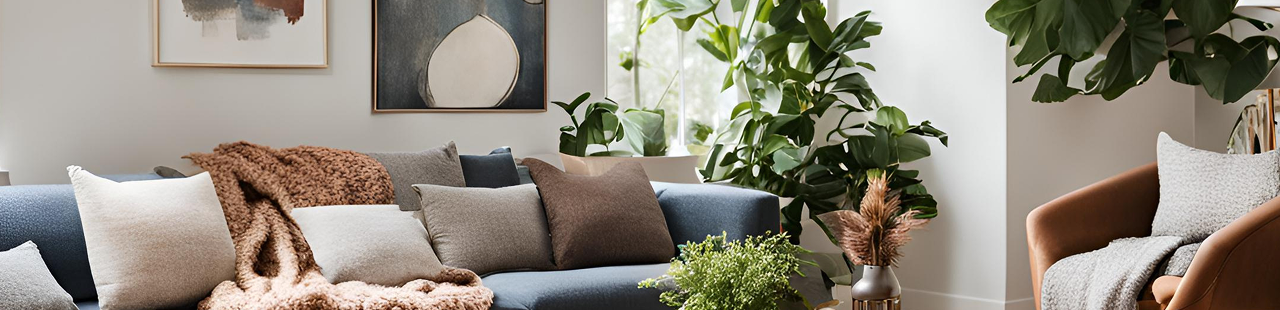
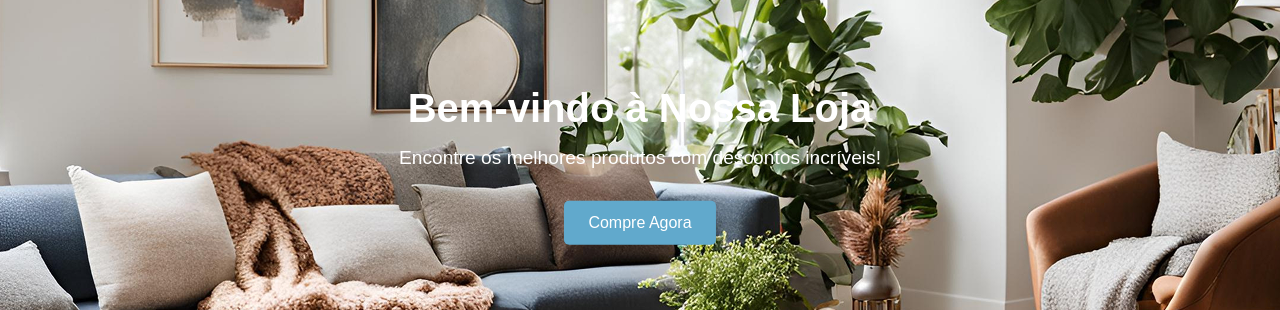
Before and after one commit to santiagobruna/teste-front-vmb, a React (Vite) app: page / in a window 1280 px wide. Shown: the part 443-753 px from the top of the page. Built offline with nearby package versions, Linux system fonts and the light colour scheme; no server answers; a web font is replaced by a local one.

Commit message:
feat(CTA): Insere botão de chamada principal no banner

```diff
--- a/src/components/Banner/banner.scss
+++ b/src/components/Banner/banner.scss
@@ -16,12 +16,50 @@
         top: 50%;
         left: 50%;
         transform: translate(-50%, -50%);
-        color: white;
+        color: var(--color-secondary);
         text-align: center;
         z-index: 2;
         padding: 1rem;
+        h1 {
+            font-size: 2.5rem;
+            margin-bottom: 1rem;
+        }
+
+        p {
+            font-size: 1.2rem;
+            margin-bottom: 2rem;
+        }
+
+        .btn-cta {
+            background-color: var(--color-primary);
+            border: none;
+            padding: 0.8rem 1.5rem;
+            font-size: 1rem;
+            color: var(--color-secondary);
+            cursor: pointer;
+            border-radius: 5px;
+            transition: background 0.3s;
+
+            &:hover {
+                background-color: var(--color-title);
+            }
+        }
     }
     @media (max-width: 768px) {
         height: 172px;
+        .banner-content {
+            top: 80%;
+            left: 20%;
+            h1 {
+                display: none;
+            }
+            p {
+                display: none;
+            }
+            .btn-cta {
+                padding: 0.5rem 1rem;
+                font-size: 0.9rem;
+            }
+        }
     }
 }
--- a/src/components/Banner/index.tsx
+++ b/src/components/Banner/index.tsx
@@ -3,12 +3,24 @@ import banner from '../../assets/banner.png';
 import bannerMobile from '../../assets/banner-mobile.png';
 
 const Banner = () => {
+    const scrollToProducts = () => {
+        const productsSection = document.getElementById("products");
+        if (productsSection) {
+            productsSection.scrollIntoView({ behavior: "smooth" });
+        }
+    };
+
     return (
         <div className="banner">
             <picture>
                 <source srcSet={bannerMobile} media="(max-width: 768px)" />
                 <img src={banner} alt="Banner" />
             </picture>
+            <div className="banner-content">
+                <h1>Bem-vindo à Nossa Loja</h1>
+                <p>Encontre os melhores produtos com descontos incríveis!</p>
+                <button className="btn-cta" onClick={scrollToProducts}>Compre Agora</button>
+            </div>
         </div>
     );
 };
--- a/src/components/Cards/index.tsx
+++ b/src/components/Cards/index.tsx
@@ -33,7 +33,7 @@ const Card: React.FC<CardProps> = ({ title, product }) => {
     const scrollTo = (index: number) => emblaApi && emblaApi.scrollTo(index);
 
     return (
-            <div className="carousel-wrapper">
+            <div className="carousel-wrapper" id='products'>
                 <h2 className='title'>{title}</h2>
 
                 {isMobile ? (
```
